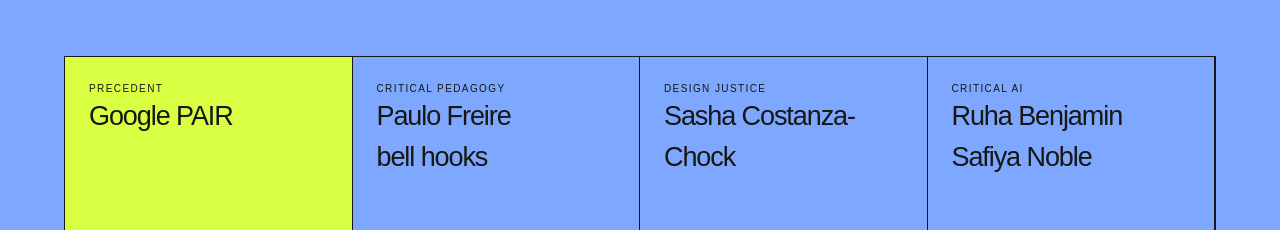
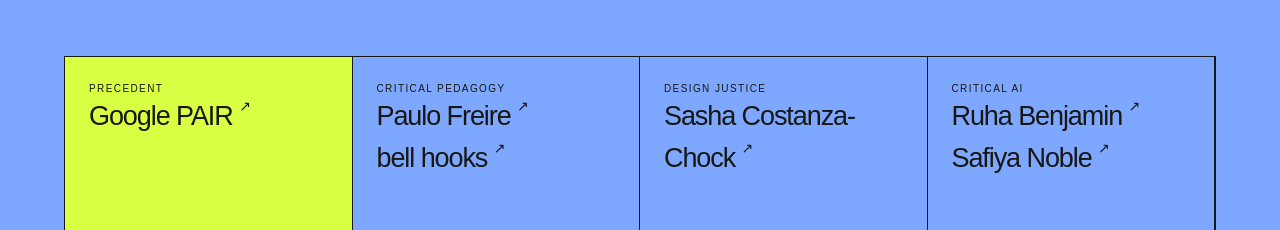
Before and after one commit to Nicoleluu/Access-Is-Not-Equity, a Next.js app: page / in a window 1280 px wide. Shown: the part 3813-4043 px from the top of the page. Built offline with nearby package versions, Linux system fonts and the light colour scheme.

Commit message:
Link community of practice references

```diff
--- a/app/page.tsx
+++ b/app/page.tsx
@@ -69,10 +69,10 @@
         <div className="section-no">04 / COMMUNITY OF PRACTICE</div>
         <h2>From explaining AI to questioning who can use explanation.</h2>
         <div className="practice-grid">
-          <article className="precedent"><small>PRECEDENT</small><h3>Google PAIR</h3><p>Makes machine-learning concepts understandable through explorable explanations.</p><b>EXTEND ↗</b></article>
-          <article><small>CRITICAL PEDAGOGY</small><h3>Paulo Freire<br/>bell hooks</h3><p>Learning as agency, dialogue, and the capacity to question.</p></article>
-          <article><small>DESIGN JUSTICE</small><h3>Sasha Costanza-Chock</h3><p>Challenges who benefits from design and who participates in its decisions.</p></article>
-          <article><small>CRITICAL AI</small><h3>Ruha Benjamin<br/>Safiya Noble</h3><p>Shows how technical systems reproduce existing structures of inequality.</p></article>
+          <article className="precedent"><small>PRECEDENT</small><h3><a className="reference-link" href="https://pair.withgoogle.com/" target="_blank" rel="noreferrer">Google PAIR <span>↗</span></a></h3><p>Makes machine-learning concepts understandable through explorable explanations.</p><b>EXTEND ↗</b></article>
+          <article><small>CRITICAL PEDAGOGY</small><h3><a className="reference-link" href="https://www.paulofreire.org/" target="_blank" rel="noreferrer">Paulo Freire <span>↗</span></a><br/><a className="reference-link" href="https://www.berea.edu/centers/the-bell-hooks-center" target="_blank" rel="noreferrer">bell hooks <span>↗</span></a></h3><p>Learning as agency, dialogue, and the capacity to question.</p></article>
+          <article><small>DESIGN JUSTICE</small><h3><a className="reference-link" href="https://mitpress.mit.edu/9780262043458/design-justice/" target="_blank" rel="noreferrer">Sasha Costanza-Chock <span>↗</span></a></h3><p>Challenges who benefits from design and who participates in its decisions.</p></article>
+          <article><small>CRITICAL AI</small><h3><a className="reference-link" href="https://www.ruhabenjamin.com/" target="_blank" rel="noreferrer">Ruha Benjamin <span>↗</span></a><br/><a className="reference-link" href="https://safiyaunoble.com/" target="_blank" rel="noreferrer">Safiya Noble <span>↗</span></a></h3><p>Shows how technical systems reproduce existing structures of inequality.</p></article>
         </div>
         <p className="position">My position: an extension and critique of <em>Measuring Fairness</em>—from unequal model outcomes to unequal human–AI relationships.</p>
       </section>
```
Also changed, not shown: app/globals.css.
